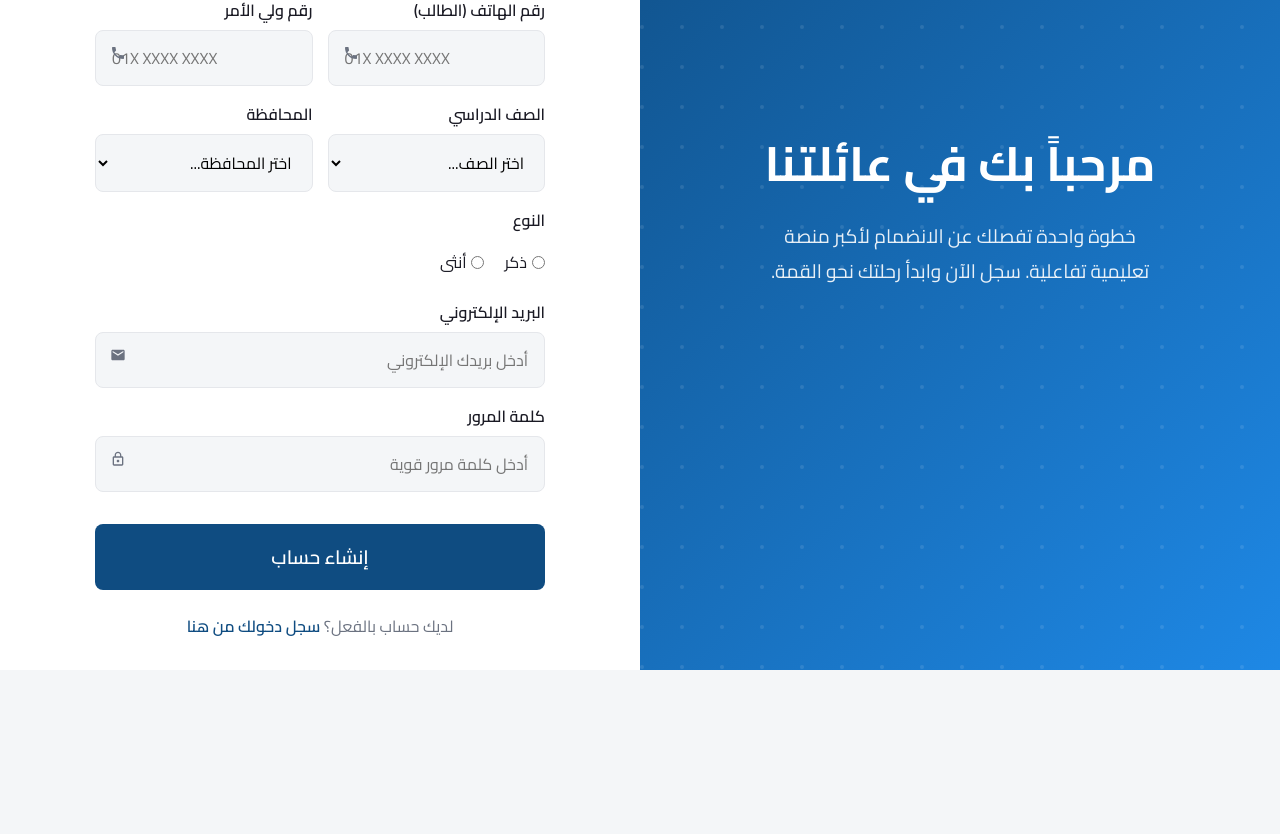
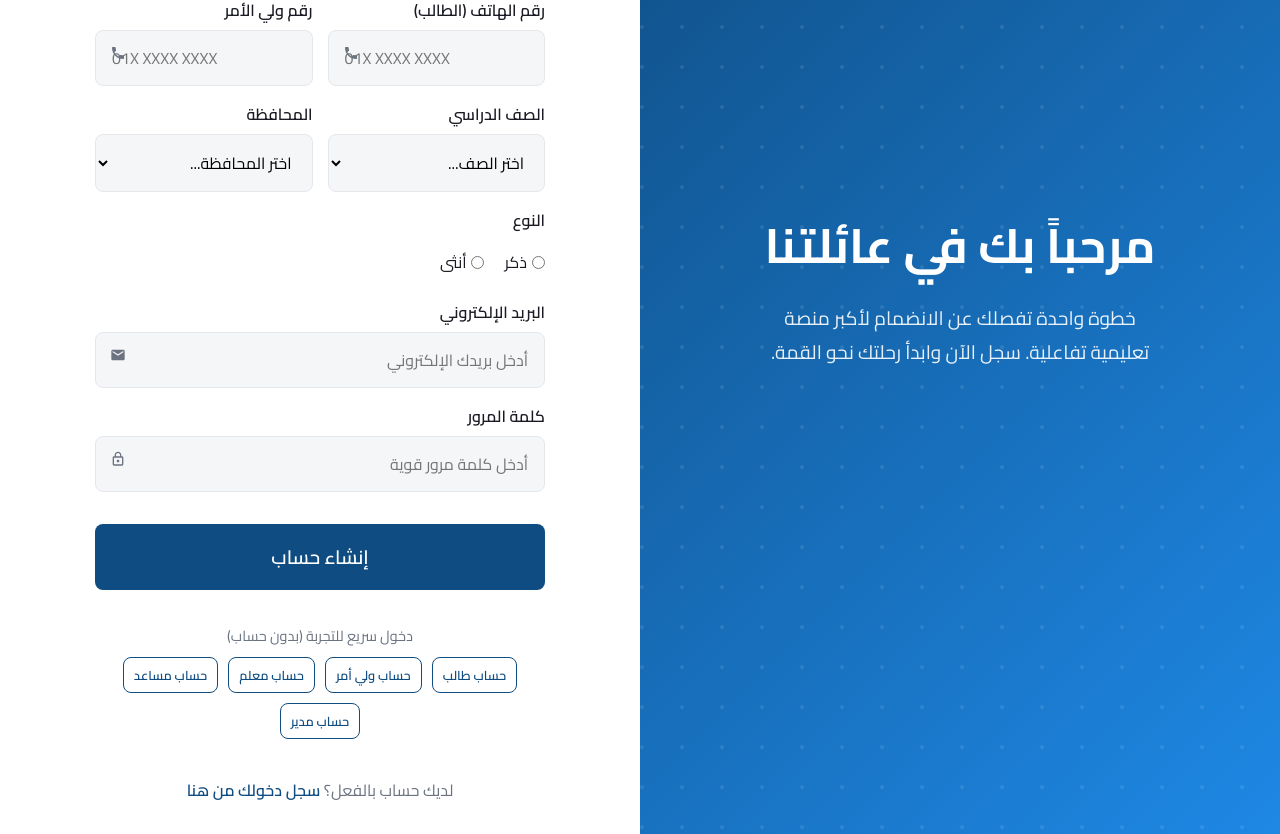
Before and after one commit to octobercitystudio-cyber/edutech-platform, a React (Vite) app: page /register in a window 1280 px wide. Shown: the part 255-1089 px from the top of the page. Before the commit the page ends 925 px from the top, so only its background shows below. Built offline with nearby package versions, Linux system fonts and the light colour scheme; no server answers.

Commit message:
Update Quick Login to bypass auth on login and register pages

```diff
--- a/src/pages/Login.jsx
+++ b/src/pages/Login.jsx
@@ -55,9 +55,15 @@ export default function Login() {
     }
   };
 
-  const quickLogin = (email, password) => {
-    document.getElementById('emailInput').value = email;
-    document.getElementById('passwordInput').value = password;
+  const bypassLogin = (role) => {
+    localStorage.setItem('userRole', role);
+    localStorage.setItem('userName', `مستخدم تجريبي`);
+    localStorage.setItem('userId', `mock-${role}-id`);
+
+    // For admin to bypass dashboard redirect issue
+    const from = location.state?.from || '/dashboard';
+    navigate(from);
+    window.location.reload(); // Ensure layout resets
   };
 
   return (
@@ -92,13 +98,13 @@ export default function Login() {
             </button>
 
             <div style={{marginTop: '20px', padding: '15px', backgroundColor: 'var(--bg-light)', borderRadius: 'var(--radius-md)'}}>
-              <p style={{margin: '0 0 10px 0', fontSize: '0.9rem', color: 'var(--text-muted)', textAlign: 'center'}}>دخول سريع للتجربة (Quick Login)</p>
+              <p style={{margin: '0 0 10px 0', fontSize: '0.9rem', color: 'var(--text-muted)', textAlign: 'center'}}>دخول سريع للتجربة (بدون حساب)</p>
               <div style={{display: 'flex', gap: '10px', justifyContent: 'center', flexWrap: 'wrap'}}>
-                <button type="button" className="btn btn-outline" style={{padding: '5px 10px', fontSize: '0.8rem'}} onClick={() => quickLogin('student@alemni.com', '123456')}>حساب طالب</button>
-                <button type="button" className="btn btn-outline" style={{padding: '5px 10px', fontSize: '0.8rem'}} onClick={() => quickLogin('parent@alemni.com', '123456')}>حساب ولي أمر</button>
-                <button type="button" className="btn btn-outline" style={{padding: '5px 10px', fontSize: '0.8rem'}} onClick={() => quickLogin('teacher@alemni.com', '123456')}>حساب معلم</button>
-                <button type="button" className="btn btn-outline" style={{padding: '5px 10px', fontSize: '0.8rem'}} onClick={() => quickLogin('assistant@alemni.com', '123456')}>حساب مساعد</button>
-                <button type="button" className="btn btn-outline" style={{padding: '5px 10px', fontSize: '0.8rem'}} onClick={() => quickLogin('admin@alemni.com', '123456')}>حساب مدير</button>
+                <button type="button" className="btn btn-outline" style={{padding: '5px 10px', fontSize: '0.8rem'}} onClick={() => bypassLogin('student')}>حساب طالب</button>
+                <button type="button" className="btn btn-outline" style={{padding: '5px 10px', fontSize: '0.8rem'}} onClick={() => bypassLogin('parent')}>حساب ولي أمر</button>
+                <button type="button" className="btn btn-outline" style={{padding: '5px 10px', fontSize: '0.8rem'}} onClick={() => bypassLogin('teacher')}>حساب معلم</button>
+                <button type="button" className="btn btn-outline" style={{padding: '5px 10px', fontSize: '0.8rem'}} onClick={() => bypassLogin('assistant')}>حساب مساعد</button>
+                <button type="button" className="btn btn-outline" style={{padding: '5px 10px', fontSize: '0.8rem'}} onClick={() => bypassLogin('admin')}>حساب مدير</button>
               </div>
             </div>
           </form>
--- a/src/pages/Register.jsx
+++ b/src/pages/Register.jsx
@@ -172,6 +172,27 @@ export default function Register() {
             <button type="submit" className="btn btn-primary" style={{width: '100%', padding: '15px', fontSize: '1.2rem', marginTop: 'var(--space-4)'}}>
               إنشاء حساب
             </button>
+
+            <div style={{marginTop: '20px', padding: '15px', backgroundColor: 'var(--bg-light)', borderRadius: 'var(--radius-md)'}}>
+              <p style={{margin: '0 0 10px 0', fontSize: '0.9rem', color: 'var(--text-muted)', textAlign: 'center'}}>دخول سريع للتجربة (بدون حساب)</p>
+              <div style={{display: 'flex', gap: '10px', justifyContent: 'center', flexWrap: 'wrap'}}>
+                <button type="button" className="btn btn-outline" style={{padding: '5px 10px', fontSize: '0.8rem'}} onClick={() => {
+                  localStorage.setItem('userRole', 'student'); navigate('/dashboard'); window.location.reload();
+                }}>حساب طالب</button>
+                <button type="button" className="btn btn-outline" style={{padding: '5px 10px', fontSize: '0.8rem'}} onClick={() => {
+                  localStorage.setItem('userRole', 'parent'); navigate('/dashboard'); window.location.reload();
+                }}>حساب ولي أمر</button>
+                <button type="button" className="btn btn-outline" style={{padding: '5px 10px', fontSize: '0.8rem'}} onClick={() => {
+                  localStorage.setItem('userRole', 'teacher'); navigate('/dashboard'); window.location.reload();
+                }}>حساب معلم</button>
+                <button type="button" className="btn btn-outline" style={{padding: '5px 10px', fontSize: '0.8rem'}} onClick={() => {
+                  localStorage.setItem('userRole', 'assistant'); navigate('/dashboard'); window.location.reload();
+                }}>حساب مساعد</button>
+                <button type="button" className="btn btn-outline" style={{padding: '5px 10px', fontSize: '0.8rem'}} onClick={() => {
+                  localStorage.setItem('userRole', 'admin'); navigate('/dashboard'); window.location.reload();
+                }}>حساب مدير</button>
+              </div>
+            </div>
           </form>
 
           <div style={{textAlign: 'center', marginTop: 'var(--space-6)'}}>
```
